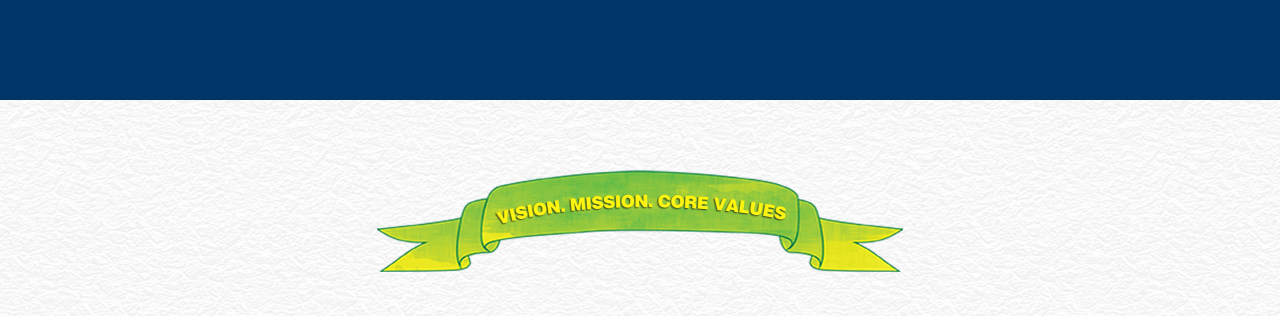
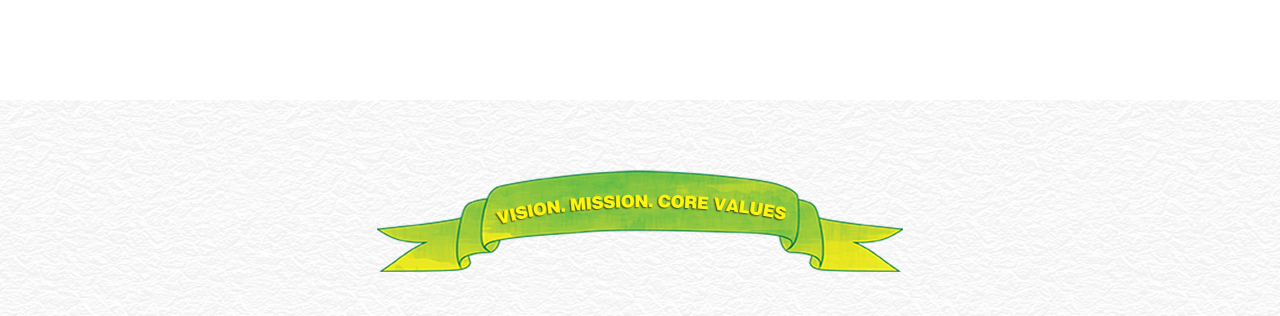
Before and after one commit to trannghia2018/BetrimexESG, a website: page index.html in a window 1280 px wide. Shown: the top 316 px of the page. Drawn offline with Linux system fonts and the light colour scheme.

Commit message:
update css

```diff
--- a/scss/style.scss
+++ b/scss/style.scss
@@ -5,9 +5,9 @@
 @import "core/elements";
 @import "core/components";
 @import "core/layouts";
-@import "core/header";
+// @import "core/header";
 @import "core/header_mobile";
-@import "core/footer";
+// @import "core/footer";
 @import "core/loading";
 
 // Pages
```
Also changed, not shown: scss/style.css, scss/style.min.css, 2 other files.
